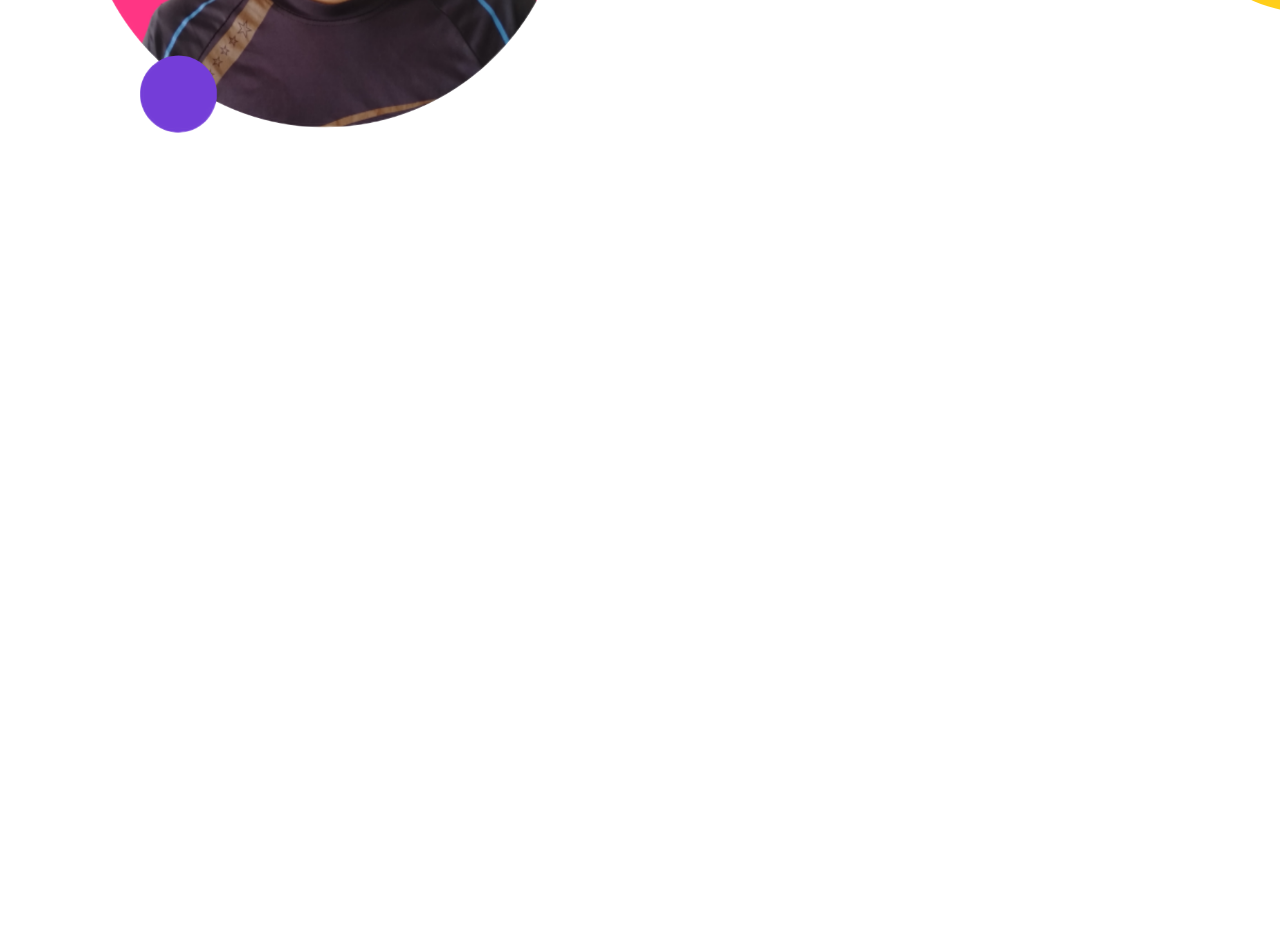
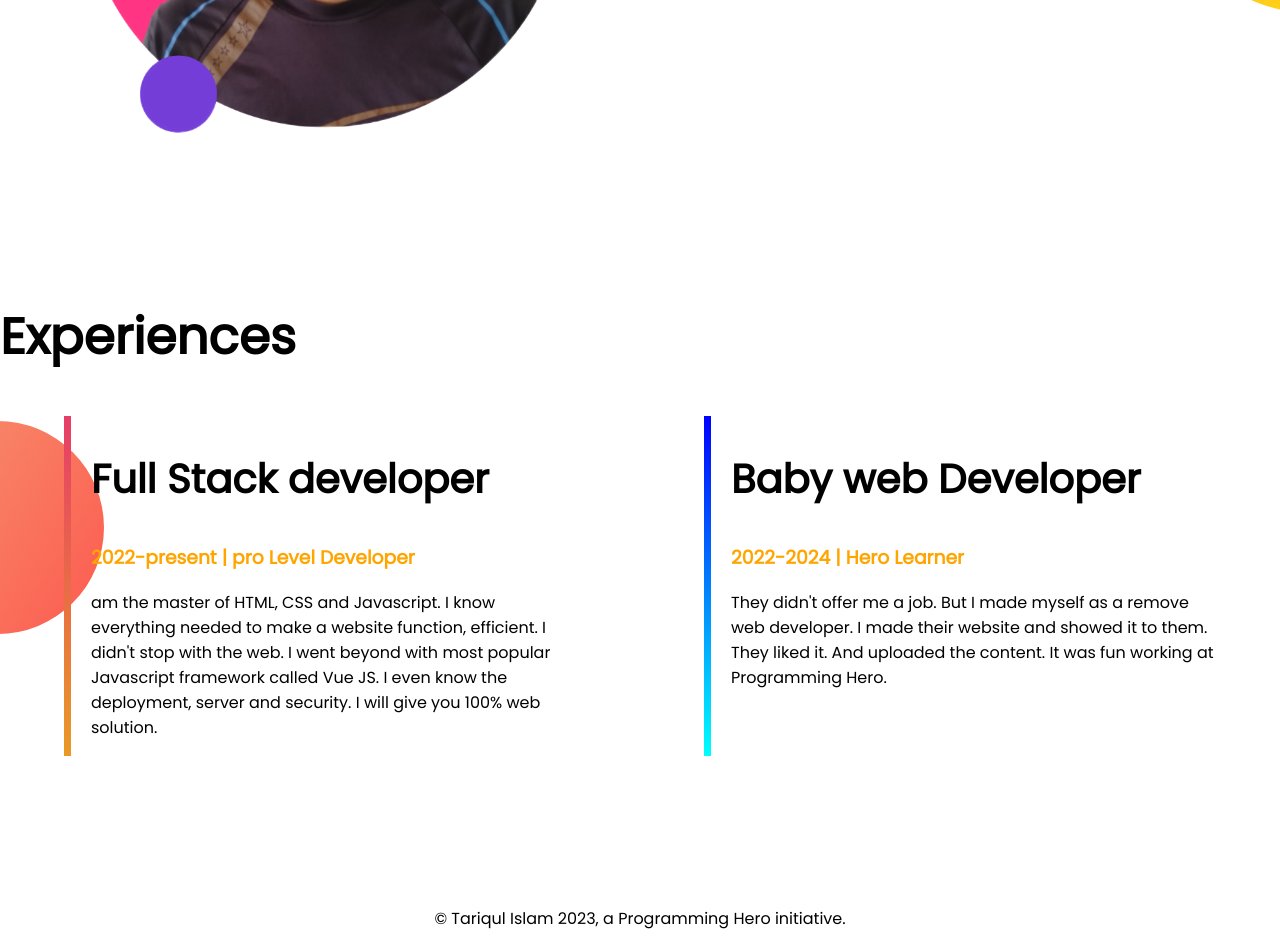
Before and after one commit to Tarik7715/developer-portfolio, a plain HTML site: page index.html in a window 1280 px wide. Shown: the part 1160-2107 px from the top of the page. Before the commit the page ends 1460 px from the top, so only its background shows below. Drawn offline with Linux system fonts and the light colour scheme.

Commit message:
footer and experince added

```diff
--- a/index.html
+++ b/index.html
@@ -13,7 +13,7 @@
 </head>
 
 <body>
-    <section class="top-banner">
+    <section class="top-banner flexble-container">
         <div class="half-width">
             <h1>Welcome To</h1>
             <h1><span class="orange-color">Tariqul Islam</span> World!</h1>
@@ -34,7 +34,7 @@
         <div class="half-width"> <img src="images/Untitled design (23) (1).png" alt="">
         </div>
     </section>
-    <section class="dream-big">
+    <section class="dream-big flexble-container">
         <div class="half-width">
             <img src="images/Untitled design (22) (1).png" alt="">
         </div>
@@ -47,6 +47,30 @@
             <a class="link-button" taeget="_ blank" href="">DOWNLOAD RESUME</a>
         </div>
     </section>
+    <section class="expreience-area">
+        <h1>Experiences</h1>
+        <div class="flexble-container">
+            <div id="full-stack-experience" class="experience-item">
+                <h2>Full Stack developer</h2>
+                <h3 class="orange-color">2022-present | pro Level Developer</h3>
+                <p> am the master of HTML, CSS and Javascript. I know everything needed to make a website function,
+                    efficient. I didn't stop with the web. I went beyond with most popular Javascript framework called
+                    Vue
+                    JS. I even know the deployment, server and security. I will give you 100% web solution.</p>
+            </div>
+            <div id="web-dev-experience" class="experience-item">
+                <h2>Baby web Developer</h2>
+                <h3 class="orange-color">2022-2024 | Hero Learner</h3>
+                <p>They didn't offer me a job. But I made myself as a remove web developer. I made their website and
+                    showed
+                    it to them. They liked it. And uploaded the content. It was fun working at Programming Hero.</p>
+            </div>
+        </div>
+
+    </section>
+    <footer>
+        <p>© Tariqul Islam 2023, a Programming Hero initiative.</p>
+    </footer>
 </body>
 
 </html>
--- a/style.css
+++ b/style.css
@@ -7,11 +7,15 @@ h1 {
     font-size: 50px;
 }
 
+h2 {
+    font-size: 40px;
+}
+
 .orange-color {
     color: orange;
 }
 
-section {
+.flexble-container {
     display: flex;
     margin-bottom: 150px;
 }
@@ -46,3 +50,34 @@ section {
     background-repeat: no-repeat;
     background-position: right;
 }
+
+.expreience-area {
+    background-image: url(images/exp-bg.png);
+    background-repeat: no-repeat;
+    background-position: left;
+}
+
+.experience-item {
+    width: 40%;
+    margin-left: 5%;
+    margin-right: 5%;
+    padding-left: 20px;
+    border-radius: 10px;
+    box-shadow: 10px 10px 40px (grey);
+}
+
+#web-dev-experience {
+    border-left: 7px solid;
+    border-image: linear-gradient(blue, cyan);
+    border-image-slice: 1;
+}
+
+#full-stack-experience {
+    border-left: 7px solid;
+    border-image: linear-gradient(rgb(231, 61, 104), rgb(233, 154, 37));
+    border-image-slice: 1;
+}
+
+footer p {
+    text-align: center;
+}
```
Also changed, not shown: images/jhankar.png (deleted), images/jhankar2.png (deleted), images/my-bg.png (deleted), images/my-bg2.png (deleted).
